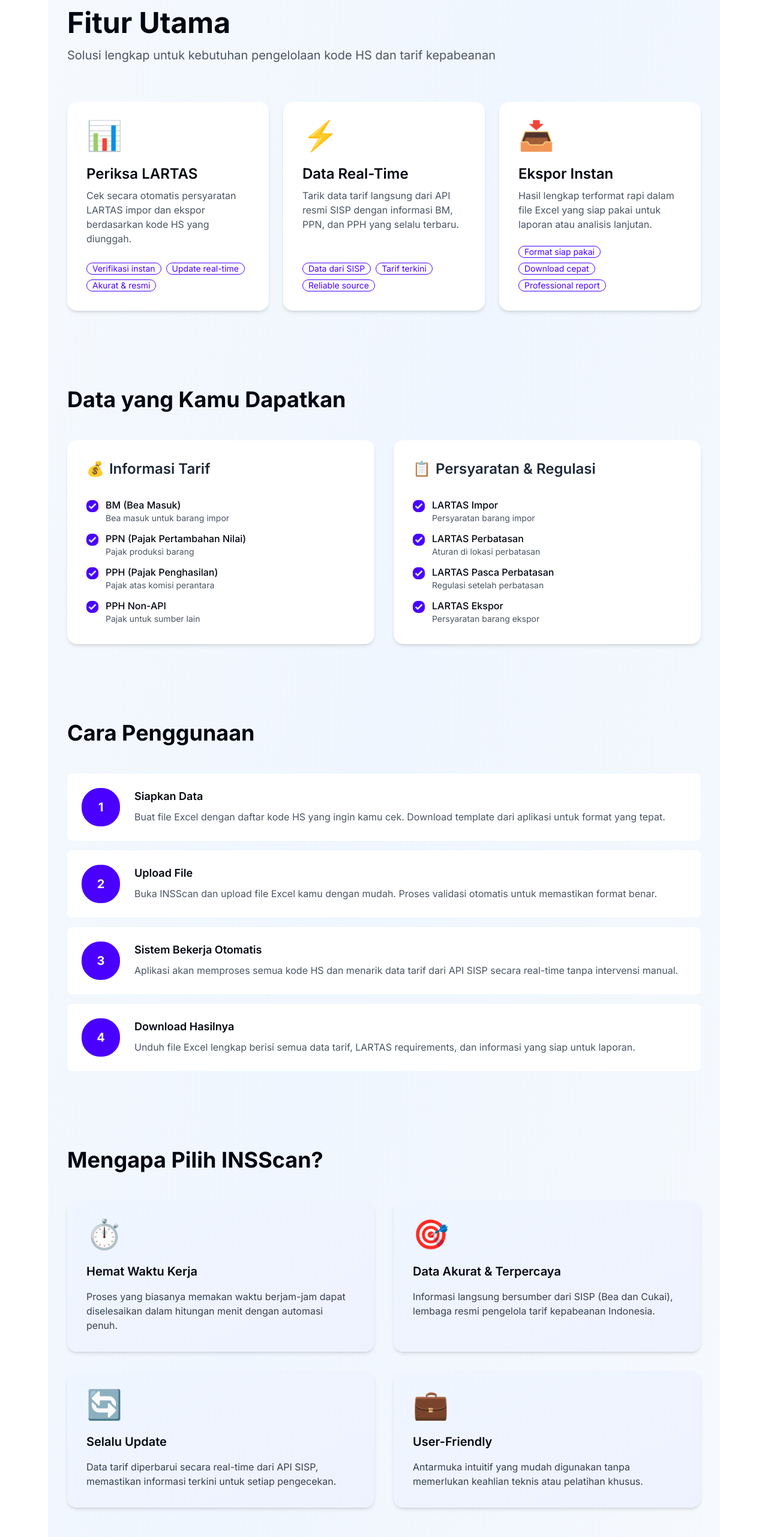
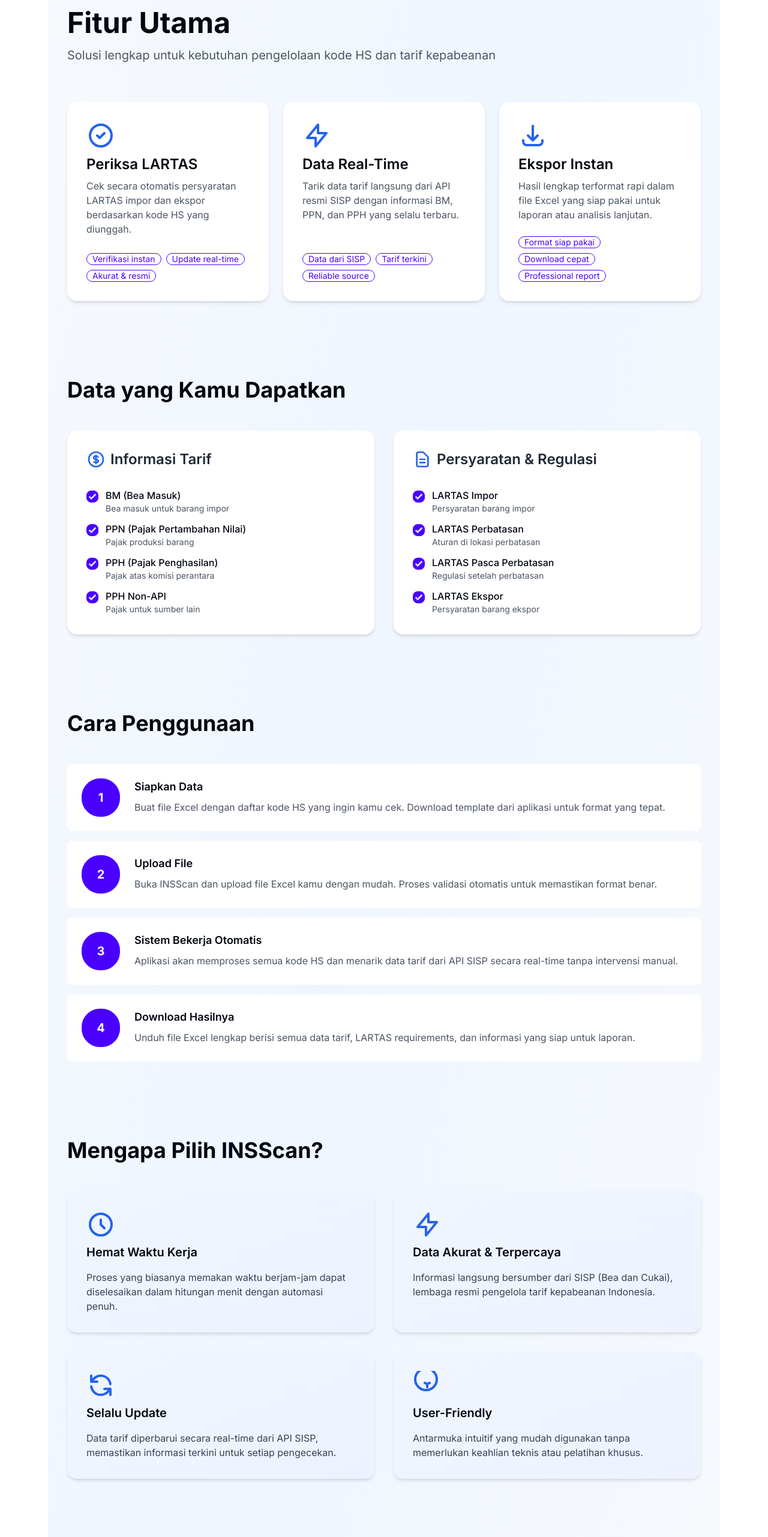
Before and after one commit to apktntaj/insscan, a Next.js app: page / in a window 1280 px wide. Shown: the part 1130-3693 px from the top of the page at 60% size. Built offline with nearby package versions, Linux system fonts and the light colour scheme.

Commit message:
chnge icon | more simple

```diff
--- a/app/page.jsx
+++ b/app/page.jsx
@@ -4,21 +4,70 @@ import Link from "next/link";
 import { useRef, useState } from "react";
 import React from "react";
 
+// SVG Icons
+const Icons = {
+  CheckVerify: () => (
+    <svg className="w-12 h-12 text-blue-600" fill="none" stroke="currentColor" viewBox="0 0 24 24">
+      <path strokeLinecap="round" strokeLinejoin="round" strokeWidth={2} d="M9 12l2 2 4-4m6 2a9 9 0 11-18 0 9 9 0 0118 0z" />
+    </svg>
+  ),
+  RealTime: () => (
+    <svg className="w-12 h-12 text-blue-600" fill="none" stroke="currentColor" viewBox="0 0 24 24">
+      <path strokeLinecap="round" strokeLinejoin="round" strokeWidth={2} d="M13 10V3L4 14h7v7l9-11h-7z" />
+    </svg>
+  ),
+  Download: () => (
+    <svg className="w-12 h-12 text-blue-600" fill="none" stroke="currentColor" viewBox="0 0 24 24">
+      <path strokeLinecap="round" strokeLinejoin="round" strokeWidth={2} d="M4 16v1a3 3 0 003 3h10a3 3 0 003-3v-1m-4-4l-4 4m0 0l-4-4m4 4V4" />
+    </svg>
+  ),
+  Clock: () => (
+    <svg className="w-12 h-12 text-blue-600" fill="none" stroke="currentColor" viewBox="0 0 24 24">
+      <path strokeLinecap="round" strokeLinejoin="round" strokeWidth={2} d="M12 8v4l3 3m6-3a9 9 0 11-18 0 9 9 0 0118 0z" />
+    </svg>
+  ),
+  Target: () => (
+    <svg className="w-12 h-12 text-blue-600" fill="none" stroke="currentColor" viewBox="0 0 24 24">
+      <path strokeLinecap="round" strokeLinejoin="round" strokeWidth={2} d="M13 10V3L4 14h7v7l9-11h-7z" />
+    </svg>
+  ),
+  Refresh: () => (
+    <svg className="w-12 h-12 text-blue-600" fill="none" stroke="currentColor" viewBox="0 0 24 24">
+      <path strokeLinecap="round" strokeLinejoin="round" strokeWidth={2} d="M4 4v5h.582m15.356 2A8.001 8.001 0 004.582 9m0 0H9m11 11v-5h-.581m0 0a8.003 8.003 0 01-15.357-2m15.357 2H15" />
+    </svg>
+  ),
+  User: () => (
+    <svg className="w-12 h-12 text-blue-600" fill="none" stroke="currentColor" viewBox="0 0 24 24">
+      <path strokeLinecap="round" strokeLinejoin="round" strokeWidth={2} d="M14 10l-2 1m0 0l-2-1m2 1v2.5M20 7a9 9 0 11-18 0 9 9 0 0118 0z" />
+    </svg>
+  ),
+  TariffInfo: () => (
+    <svg className="w-8 h-8 text-blue-600" fill="none" stroke="currentColor" viewBox="0 0 24 24">
+      <path strokeLinecap="round" strokeLinejoin="round" strokeWidth={2} d="M12 8c-1.657 0-3 .895-3 2s1.343 2 3 2 3 .895 3 2-1.343 2-3 2m0-8c1.11 0 2.08.402 2.599 1M12 8V7m0 1v8m0 0v1m0-1c-1.11 0-2.08-.402-2.599-1M21 12a9 9 0 11-18 0 9 9 0 0118 0z" />
+    </svg>
+  ),
+  Regulations: () => (
+    <svg className="w-8 h-8 text-blue-600" fill="none" stroke="currentColor" viewBox="0 0 24 24">
+      <path strokeLinecap="round" strokeLinejoin="round" strokeWidth={2} d="M9 12h6m-6 4h6m2 5H7a2 2 0 01-2-2V5a2 2 0 012-2h5.586a1 1 0 01.707.293l5.414 5.414a1 1 0 01.293.707V19a2 2 0 01-2 2z" />
+    </svg>
+  ),
+};
+
 const features = [
   {
-    icon: "📊",
+    icon: Icons.CheckVerify,
     title: "Periksa LARTAS",
     desc: "Cek secara otomatis persyaratan LARTAS impor dan ekspor berdasarkan kode HS yang diunggah.",
     benefits: ["Verifikasi instan", "Update real-time", "Akurat & resmi"]
   },
   {
-    icon: "⚡",
+    icon: Icons.RealTime,
     title: "Data Real-Time",
     desc: "Tarik data tarif langsung dari API resmi SISP dengan informasi BM, PPN, dan PPH yang selalu terbaru.",
     benefits: ["Data dari SISP", "Tarif terkini", "Reliable source"]
   },
   {
-    icon: "📥",
+    icon: Icons.Download,
     title: "Ekspor Instan",
     desc: "Hasil lengkap terformat rapi dalam file Excel yang siap pakai untuk laporan atau analisis lanjutan.",
     benefits: ["Format siap pakai", "Download cepat", "Professional report"]
@@ -107,7 +156,7 @@ const Home = () => {
             {features.map((feature, i) => (
               <div key={i} className='card bg-white shadow-md hover:shadow-xl transition-all duration-300 hover:-translate-y-2'>
                 <div className='card-body'>
-                  <div className='text-5xl mb-4'>{feature.icon}</div>
+                  <feature.icon />
                   <h3 className='card-title text-2xl text-gray-950'>{feature.title}</h3>
                   <p className='text-gray-600 mb-4'>{feature.desc}</p>
                   <div className='flex flex-wrap gap-2'>
@@ -133,7 +182,7 @@ const Home = () => {
             <div className='card bg-white shadow-md'>
               <div className='card-body'>
                 <h3 className='card-title text-2xl mb-6 flex items-center gap-2'>
-                  <span className='text-2xl'>💰</span>
+                  <Icons.TariffInfo />
                   Informasi Tarif
                 </h3>
                 <ul className='space-y-3'>
@@ -159,7 +208,7 @@ const Home = () => {
             <div className='card bg-white shadow-md'>
               <div className='card-body'>
                 <h3 className='card-title text-2xl mb-6 flex items-center gap-2'>
-                  <span className='text-2xl'>📋</span>
+                  <Icons.Regulations />
                   Persyaratan & Regulasi
                 </h3>
                 <ul className='space-y-3'>
@@ -232,29 +281,29 @@ const Home = () => {
           <div className='grid grid-cols-1 md:grid-cols-2 gap-8'>
             {[
               {
-                icon: "⏱️",
+                icon: Icons.Clock,
                 title: "Hemat Waktu Kerja",
                 desc: "Proses yang biasanya memakan waktu berjam-jam dapat diselesaikan dalam hitungan menit dengan automasi penuh."
               },
               {
-                icon: "🎯",
+                icon: Icons.Target,
                 title: "Data Akurat & Terpercaya",
                 desc: "Informasi langsung bersumber dari SISP (Bea dan Cukai), lembaga resmi pengelola tarif kepabeanan Indonesia."
               },
               {
-                icon: "🔄",
+                icon: Icons.Refresh,
                 title: "Selalu Update",
                 desc: "Data tarif diperbarui secara real-time dari API SISP, memastikan informasi terkini untuk setiap pengecekan."
               },
               {
-                icon: "💼",
+                icon: Icons.User,
                 title: "User-Friendly",
                 desc: "Antarmuka intuitif yang mudah digunakan tanpa memerlukan keahlian teknis atau pelatihan khusus."
               }
             ].map((benefit, i) => (
               <div key={i} className='card bg-gradient-to-br from-blue-50 to-indigo-50 shadow-md hover:shadow-lg transition-shadow'>
                 <div className='card-body'>
-                  <div className='text-5xl mb-4'>{benefit.icon}</div>
+                  <benefit.icon />
                   <h4 className='card-title text-xl text-gray-950'>{benefit.title}</h4>
                   <p className='text-gray-700 mt-2'>{benefit.desc}</p>
                 </div>
```
